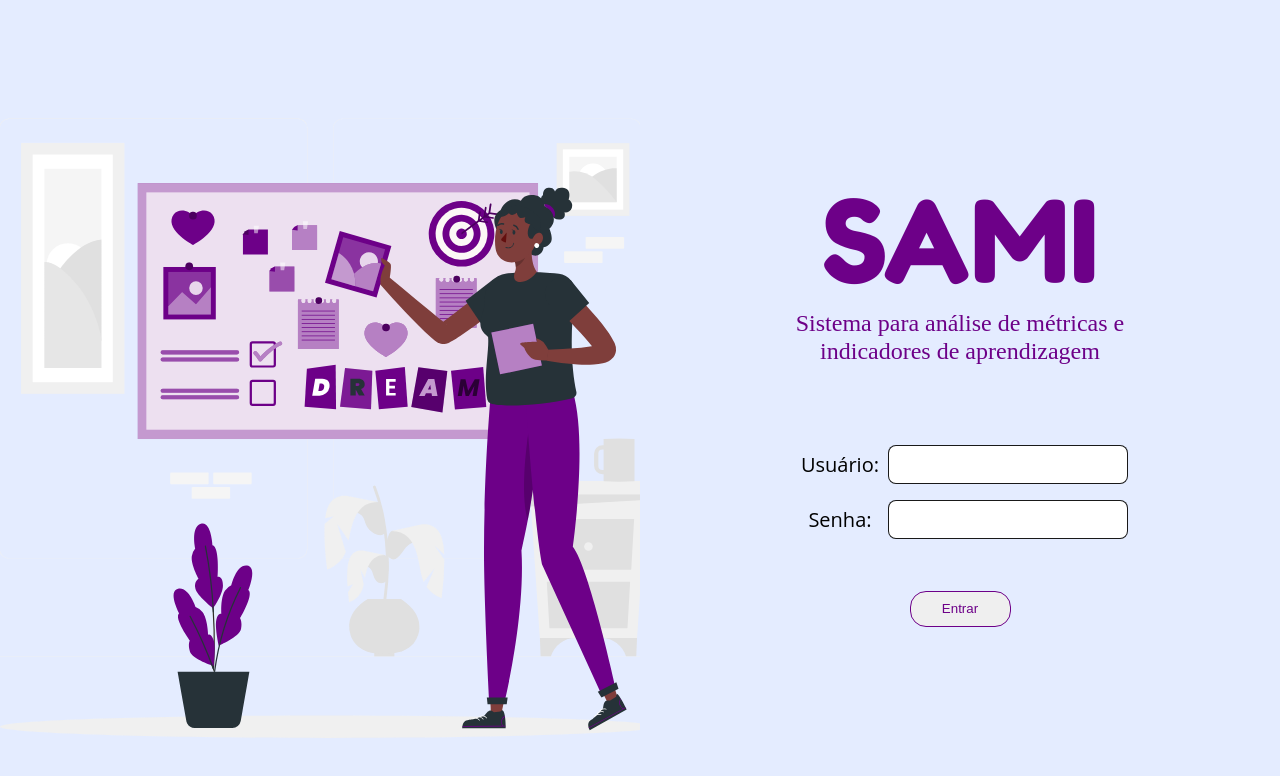
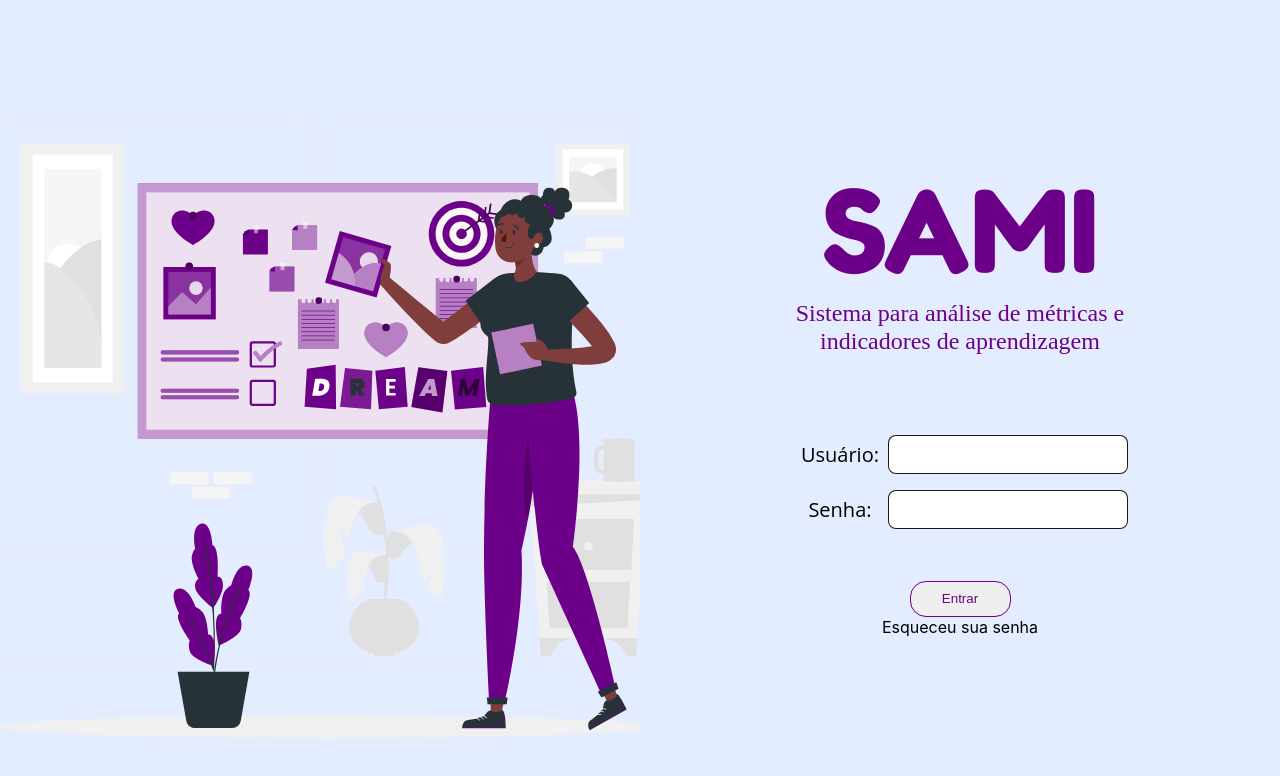
Before and after one commit to hethus/tcc-front, a Next.js app: page /login in a window 1280 px wide. Shown: the top 776 px of the page. Built offline with nearby package versions, Linux system fonts and the light colour scheme; no server answers.

Commit message:
feat(Login): add button with recoverPassword router

```diff
--- a/pages/login.tsx
+++ b/pages/login.tsx
@@ -70,9 +70,7 @@ const Login: NextPage = () => {
   return (
     <div className={styles.container}>
       <Head>
-        <title>
-          Login - SAMI
-        </title>
+        <title>Login - SAMI</title>
         <meta name="Página de login" content="Página de login do usuário" />
       </Head>
       <img src="/loginImage.svg" alt="Home img" className={styles.loginImg} />
@@ -95,6 +93,13 @@ const Login: NextPage = () => {
         <button className={styles.submitButton} onClick={login}>
           Entrar
         </button>
+
+        <span
+          className={styles.linkPassword}
+          onClick={() => router.push("/recoverPassword")}
+        >
+          Esqueceu sua senha
+        </span>
       </div>
     </div>
   );
```
